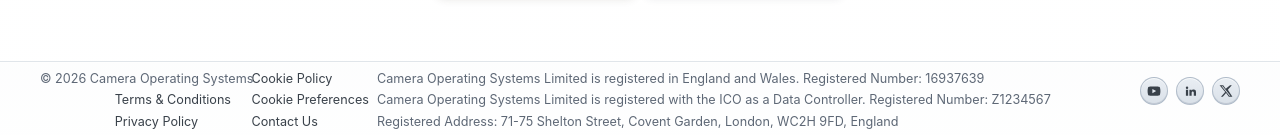
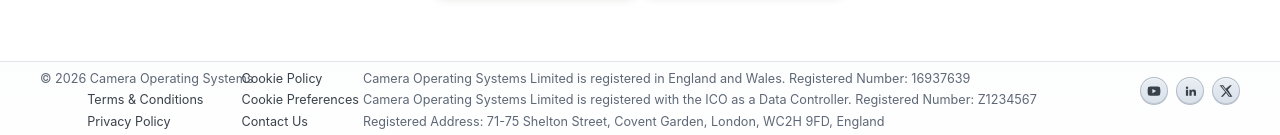
Before and after one commit to Ali-Nigzu/portal, a React (Vite) app in the folder frontend/: page / in a window 1280 px wide. Shown: the part 1342-1477 px from the top of the page. Built offline with nearby package versions, Linux system fonts and the light colour scheme; no server answers.

Commit message:
Align footer legal links and remove Cookie Preferences underline

```diff
--- a/frontend/src/features/landing/components/LandingFooter.tsx
+++ b/frontend/src/features/landing/components/LandingFooter.tsx
@@ -20,7 +20,10 @@ const LandingFooter: React.FC = () => {
       <div className="landing-container landing-container--footer landing-footer-row">
         <div className="landing-footer-main" aria-label="Company and legal information">
           <div className="landing-footer-brand-column">
-            <p className="landing-footer-copyright">{landingCopy.footer.copyright}</p>
+            <p className="landing-footer-copyright">
+              <span className="landing-footer-copyright-prefix">© 2026 </span>
+              <span className="landing-footer-copyright-brand">Camera Operating Systems</span>
+            </p>
             <nav className="landing-footer-links-column landing-footer-links-column-primary" aria-label="Primary legal links">
               <button type="button" className="landing-footer-link-item landing-footer-link-item-button">
                 {landingCopy.footer.primaryLinks[0]}
@@ -35,7 +38,11 @@ const LandingFooter: React.FC = () => {
             <button type="button" className="landing-footer-link-item landing-footer-link-item-button">
               {landingCopy.footer.secondaryLinks[0]}
             </button>
-            <button type="button" className="landing-footer-link-item landing-footer-link-item-button" onClick={handleCookiePreferencesClick}>
+            <button
+              type="button"
+              className="landing-footer-link-item landing-footer-link-item-button landing-footer-link-item-cookie-preferences"
+              onClick={handleCookiePreferencesClick}
+            >
               {landingCopy.footer.secondaryLinks[1]}
             </button>
             <button type="button" className="landing-footer-link-item landing-footer-link-item-button">
--- a/frontend/src/styles/LandingPage.css
+++ b/frontend/src/styles/LandingPage.css
@@ -745,13 +745,22 @@ body {
 .landing-footer-main {
   display: grid;
   grid-template-columns: minmax(0, max-content) minmax(0, max-content) minmax(280px, 1fr);
-  gap: 10px 8px;
+  gap: 10px 4px;
   align-items: start;
 }
 
 .landing-footer-copyright {
   align-self: start;
-  margin-left: -14px;
+  margin-left: -18px;
+  display: inline-flex;
+}
+
+.landing-footer-copyright-prefix {
+  white-space: pre;
+}
+
+.landing-footer-copyright-brand {
+  white-space: nowrap;
 }
 
 .landing-footer-brand-column {
@@ -761,7 +770,8 @@ body {
 }
 
 .landing-footer-links-column-primary {
-  padding-left: 7.4ch;
+  padding-left: 0;
+  margin-left: calc(2ch + 27px);
 }
 
 .landing-footer-copyright,
@@ -779,7 +789,7 @@ body {
 }
 
 .landing-footer-links-column-secondary {
-  margin-left: -10px;
+  margin-left: -16px;
 }
 
 .landing-footer-link-item-button {
@@ -807,6 +817,12 @@ body {
 .landing-footer-social-link:hover {
   color: var(--sys-text-1);
   text-decoration: underline;
+}
+
+.landing-footer-link-item-cookie-preferences,
+.landing-footer-link-item-cookie-preferences:hover,
+.landing-footer-link-item-cookie-preferences:focus-visible {
+  text-decoration: none;
 }
 
 .landing-footer-legal-column {
```
